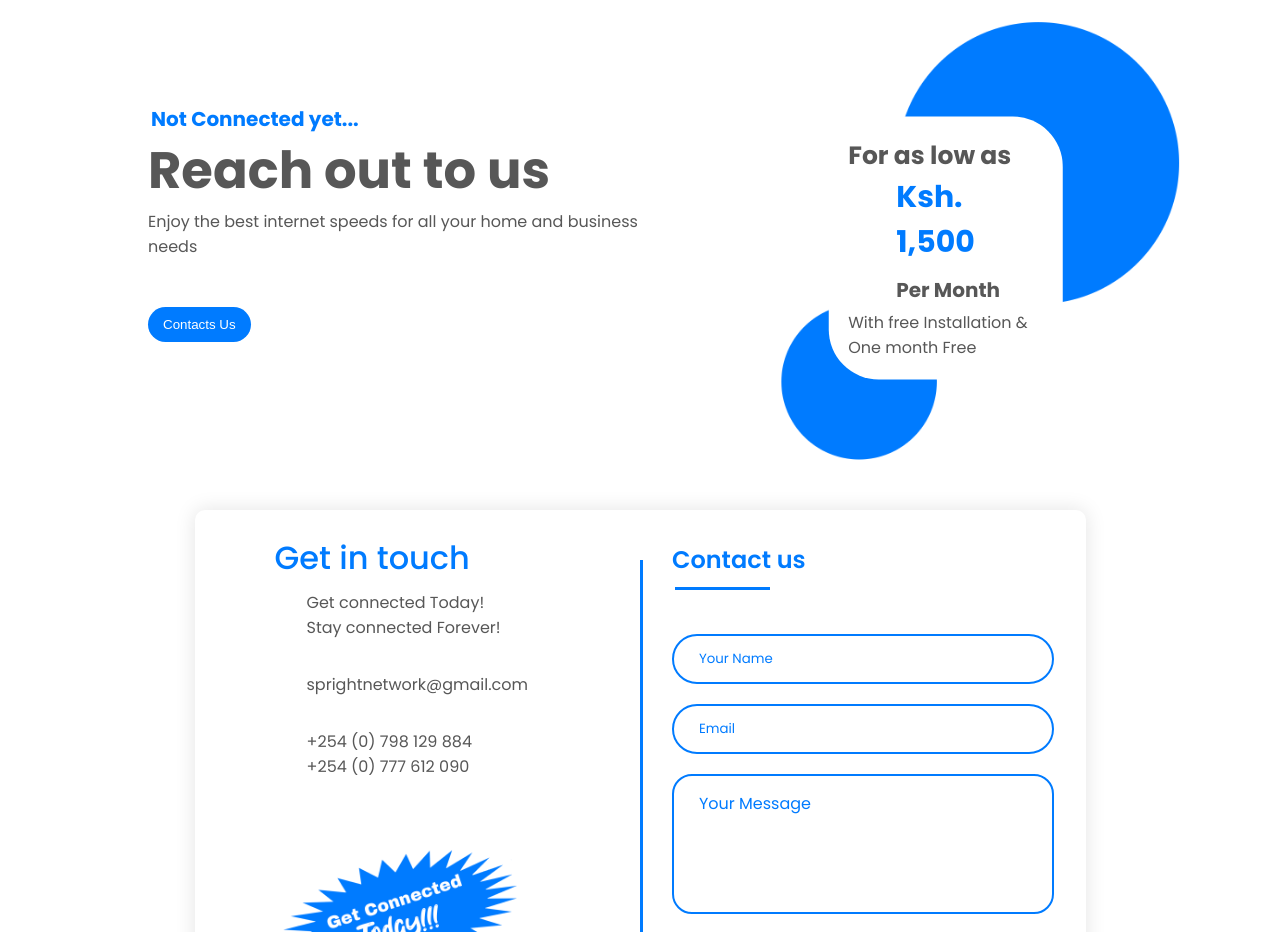
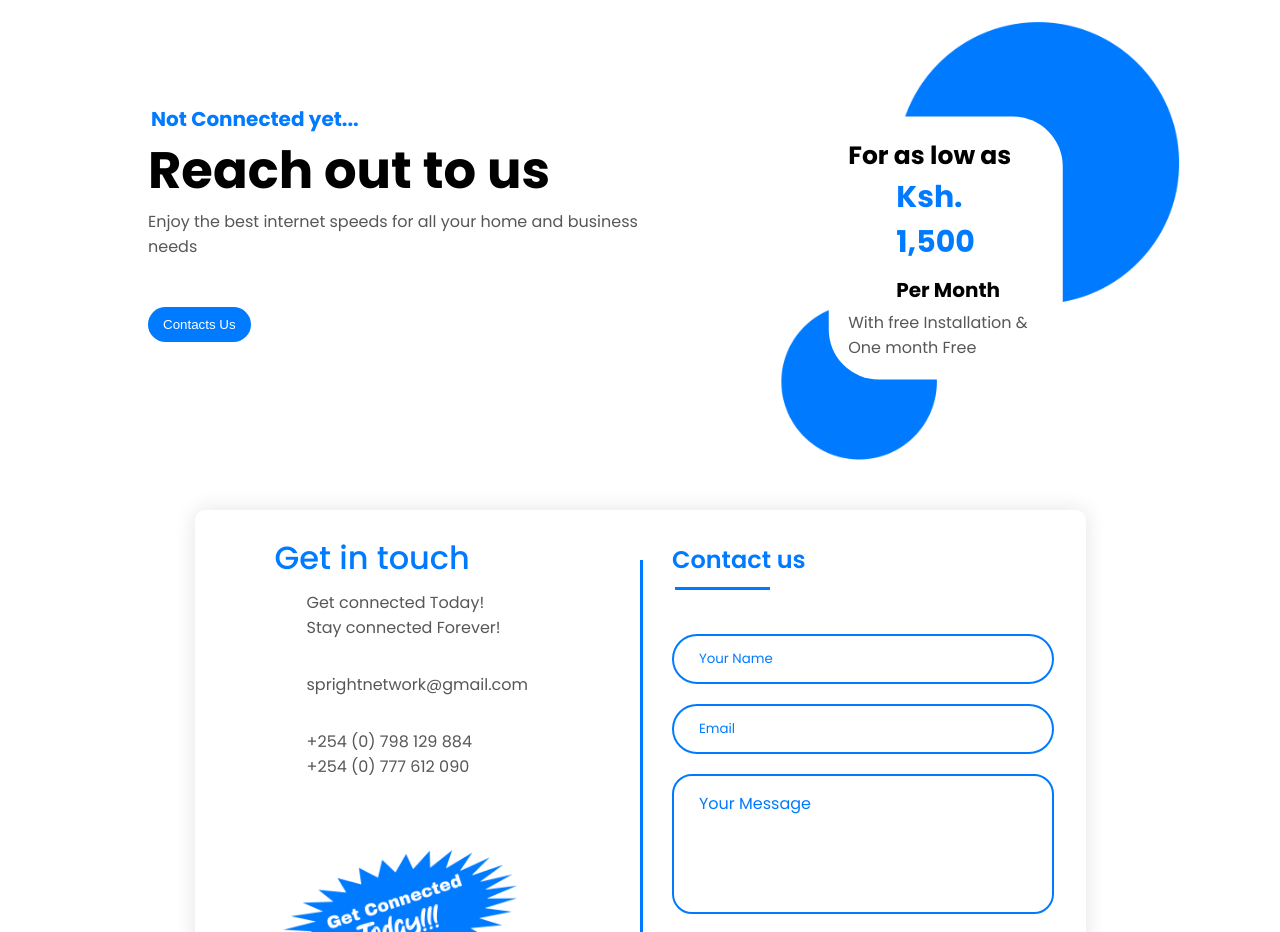
Before and after one commit to kaycode94/spright, a plain HTML site: page index.html in a window 1280 px wide. Shown: the part 4520-5452 px from the top of the page. Drawn offline with Linux system fonts and the light colour scheme; a web font is replaced by a local one.

Commit message:
Add files via upload

```diff
--- a/style.css
+++ b/style.css
@@ -766,7 +766,7 @@ section{
     margin: 3px;
 }
 .awareness-2-left h1{
-    color: #575757;
+    color: #000;
     font-size: clamp(35px, 4vw, 60px);
 
 }
@@ -802,7 +802,7 @@ section{
 }
 .awareness-2-right-content h1{
     font-size: 25px;
-    color: #575757;
+    color: #000;
 }
 .awareness-2-right-content h2{
     font-size: 30px;
@@ -811,7 +811,7 @@ section{
 }
 .awareness-2-right-content h2 span{
     font-size: 20px;
-    color: #575757;
+    color: #000;
 }
 
 
```
Also changed, not shown: index.html (+1 -0 lines).
